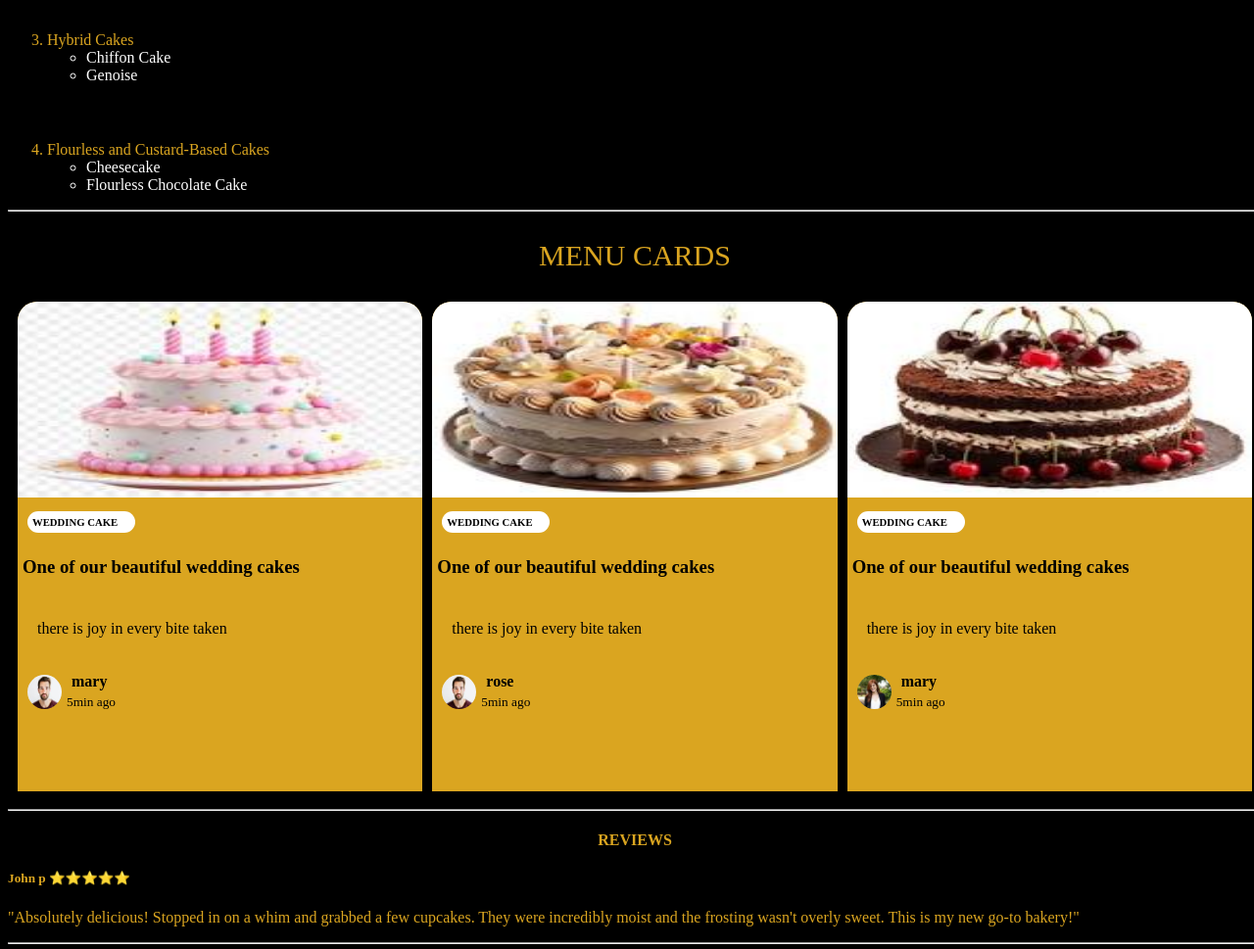
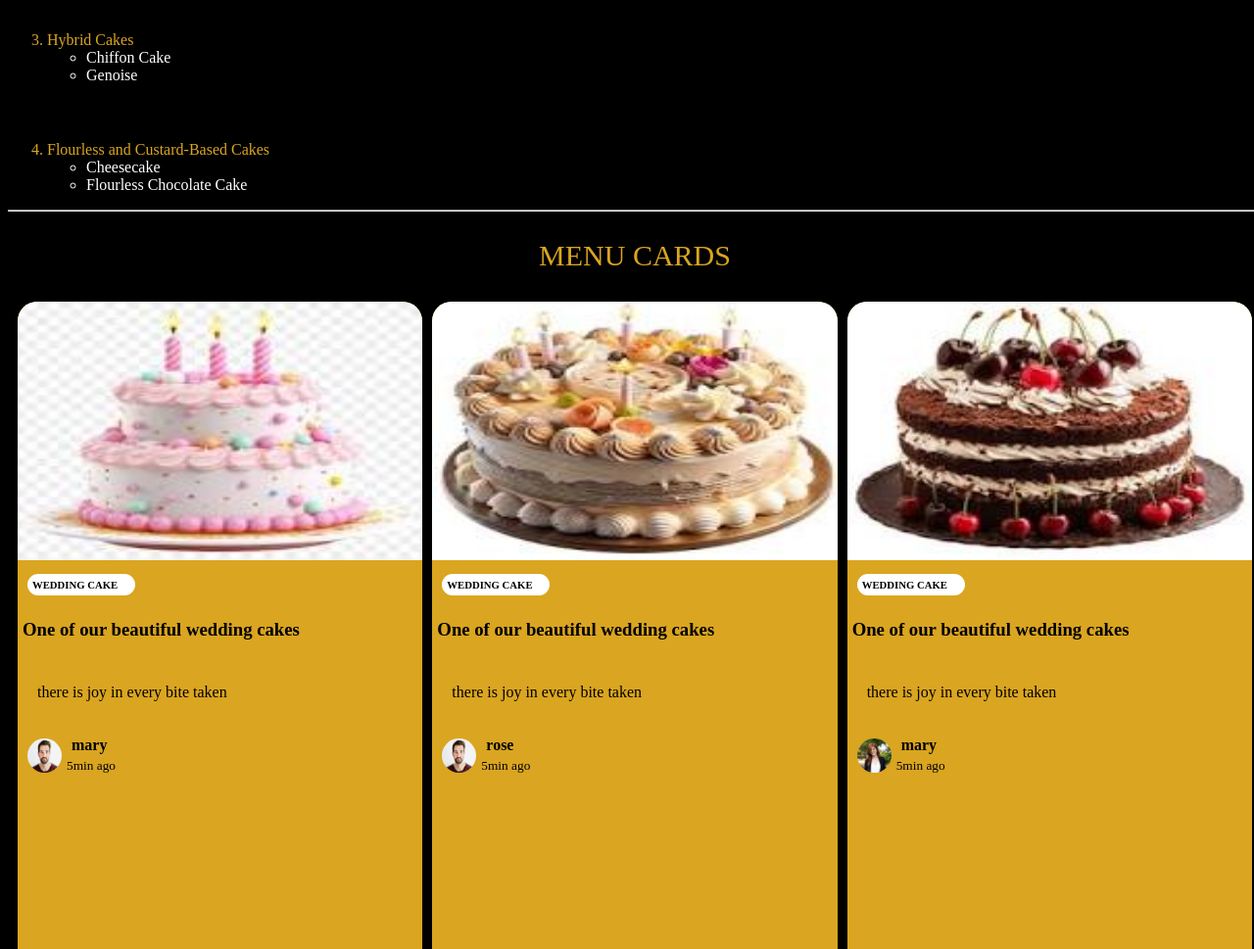
Before and after one commit to TIFANG-FAVOUR2008/Portfolio, a plain HTML site: page index.html in a window 1280 px wide. Shown: the part 802-1771 px from the top of the page at 98% size. Drawn offline with Linux system fonts and the light colour scheme.

Commit message:
layout changes

```diff
--- a/firsts assi.css
+++ b/firsts assi.css
@@ -9,7 +9,7 @@ html{
 body{
     background-color: black;
     width: 100vw;
-    overflow-y: hidden;
+    overflow-x: hidden;
 
 }
 
@@ -61,7 +61,7 @@ padding: 20px;
 .blog-1{
     background-color: goldenrod;
     flex: 1;
-    height: 100%;
+    min-height: 550px;
    border-top-left-radius: 20px;
     border-top-right-radius: 20px;
 }
@@ -102,20 +102,24 @@ padding: 20px;
 }
 .cards{
     display: flex;
-    height: 500px;
-    flex-wrap: wrap;
+    height: fit-content;
+
+    /* flex-wrap: wrap; */
     flex: 1;
     gap: 10px;
     justify-content: space-around;
     padding: 10px;
 
 
+
+
 }
+
 
 .blog-2{
     background-color: goldenrod;
     flex: 1;
-    height: 100%;
+    min-height: 550px;
     border-top-left-radius: 20px;
     border-top-right-radius: 20px;
 
@@ -158,7 +162,7 @@ padding: 20px;
 .blog-3{
     background-color:goldenrod;
     flex: 1;
-    height: 100%;
+    min-height: 550px;
     border-top-left-radius: 20px;
     border-top-right-radius: 20px;
 
@@ -447,13 +451,19 @@ nav >a{
 
 /*responsiveness*/
 
-    @media  (max-width: 468px) {
+    @media(max-width: 468px){
       .navigation{
         display: flex;
       }
       .cards{
+        display: flex;
         flex-direction: column;
+
       }
+      /* #blog{
+        display: flex;
+        flex-direction: column;
+      } */
 
         .footer{
             flex-direction: column;
--- a/index.html
+++ b/index.html
@@ -8,7 +8,7 @@
 </head>
 
 <body>
-    <div class="father">
+
 <!--navigation bar -->
     <div class="navigation">
     <nav>
@@ -112,12 +112,9 @@
             <strong> mary</strong>
             </div>
             <small> 5min ago</small>
+        </div>
+    </div>
 
-</div>
-        </div>
-
-</div>
-</div>
 </section>
         <hr>
 
@@ -137,7 +134,7 @@
 
 <hr>
     <!--CONTACT SECTION-->
-    <div id="contact">
+    <section id="contact">
         <h2>CONTACT US</h2>
     <h3>To place an order fill the form below</h3>
     <form >
@@ -166,7 +163,7 @@
     </div>
     </form>
 
-    </div>
+</section>
     <hr>
     <div class="parent" id="gallery">
 
@@ -220,5 +217,6 @@
     </footer>
 
 
+
 </body>
 </html>
```
